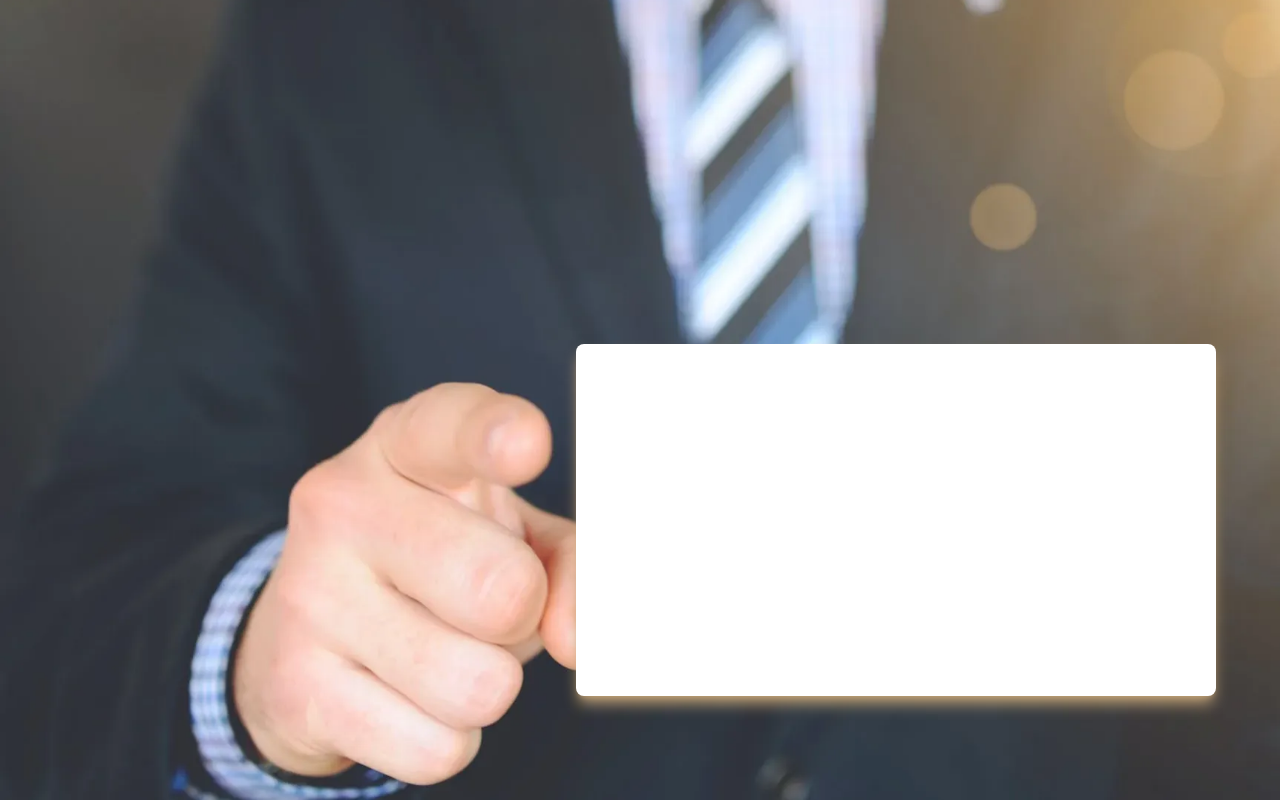
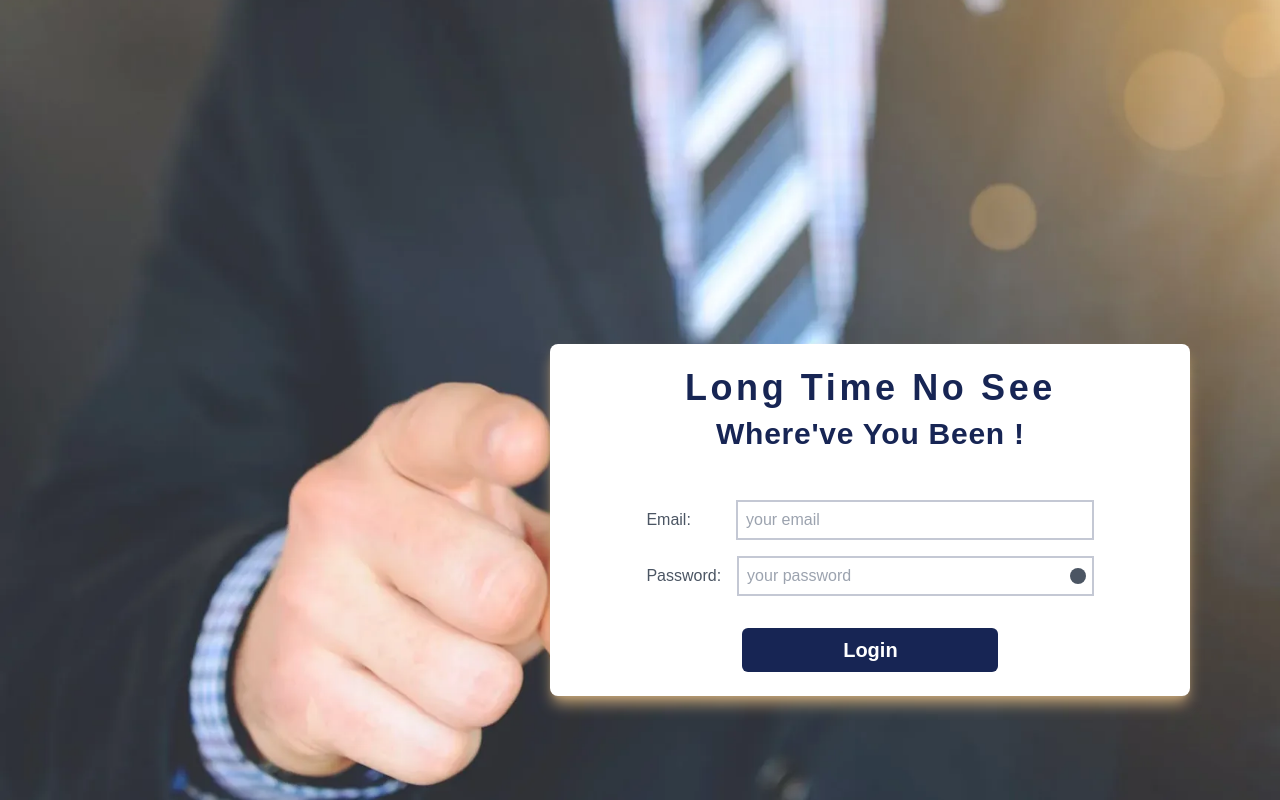
Before and after one commit to emrehere/IneedCV, a Next.js app in the folder frontend/: page /pages/signin in a window 1280 px wide. Built offline with nearby package versions, Linux system fonts and the light colour scheme; a web font is replaced by a local one.

Commit message:
signin rearranged

```diff
--- a/frontend/app/pages/signin/page.tsx
+++ b/frontend/app/pages/signin/page.tsx
@@ -7,8 +7,27 @@ function Page() {
                 <div className='flex-grow' ></div>
                 <div className='flex flex-row'>
                     <div className='flex-grow'></div>
-                    <div className=' bg-white shadow-lg shadow-[#c0a175] h-[22rem] w-[50vw] rounded-lg mr-[5vw]'>
+                    <div className=' bg-white shadow-lg text-gray-600  shadow-[#c0a175] h-[22rem] w-[50vw]
+                     rounded-lg mr-[7vw] items-center flex justify-center flex-col'>
+                       <div className='flex flex-col items-center mb-12'>
+                       <h1 className='text-4xl pb-2 tracking-widest font-semibold text-blue-950'>Long Time No See</h1>
+                        <h2 className='text-3xl font-semibold tracking-wide text-blue-950 ' >Where've You Been !</h2>
+                       </div>
+                       <div className='flex flex-row w-[35vw] items-center justify-between'>
+                       <p>Email: </p>
+                        <input className='h-10 w-[28vw] border-blue-950 border-2 outline-none border-opacity-25 px-2' type="text" placeholder='your email' />
+                       </div>
+                       <div className='flex flex-row w-[35vw] items-center justify-between pt-4'>
+                       <p>Password: </p>
+                        <input className='h-10 ml-4 w-[28vw] border-blue-950 border-2 outline-none border-opacity-25 px-2
+                         ' type="password" placeholder='your password' />
+                        <div>
+                         <p className='absolute bg-gray-600 h-4 w-4 rounded-full -ml-6 -mt-2 '>    </p>
+                        </div>
 
+                       </div>
+
+                        <button className='bg-blue-950 text-white py-2 w-[20vw] mt-8 rounded-md font-semibold text-xl '>Login</button>
                     </div>
                 </div>
             </div>
```
